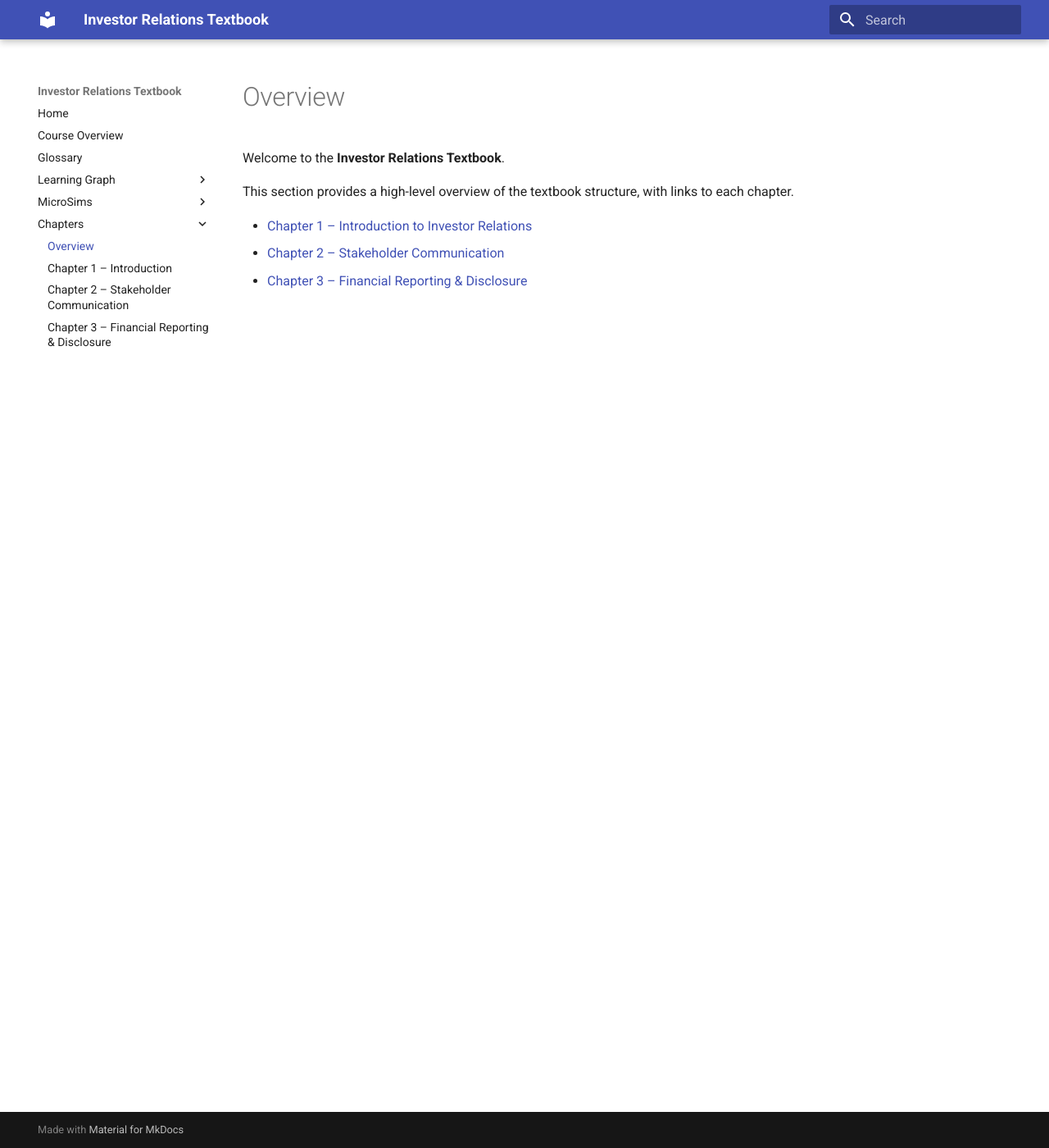
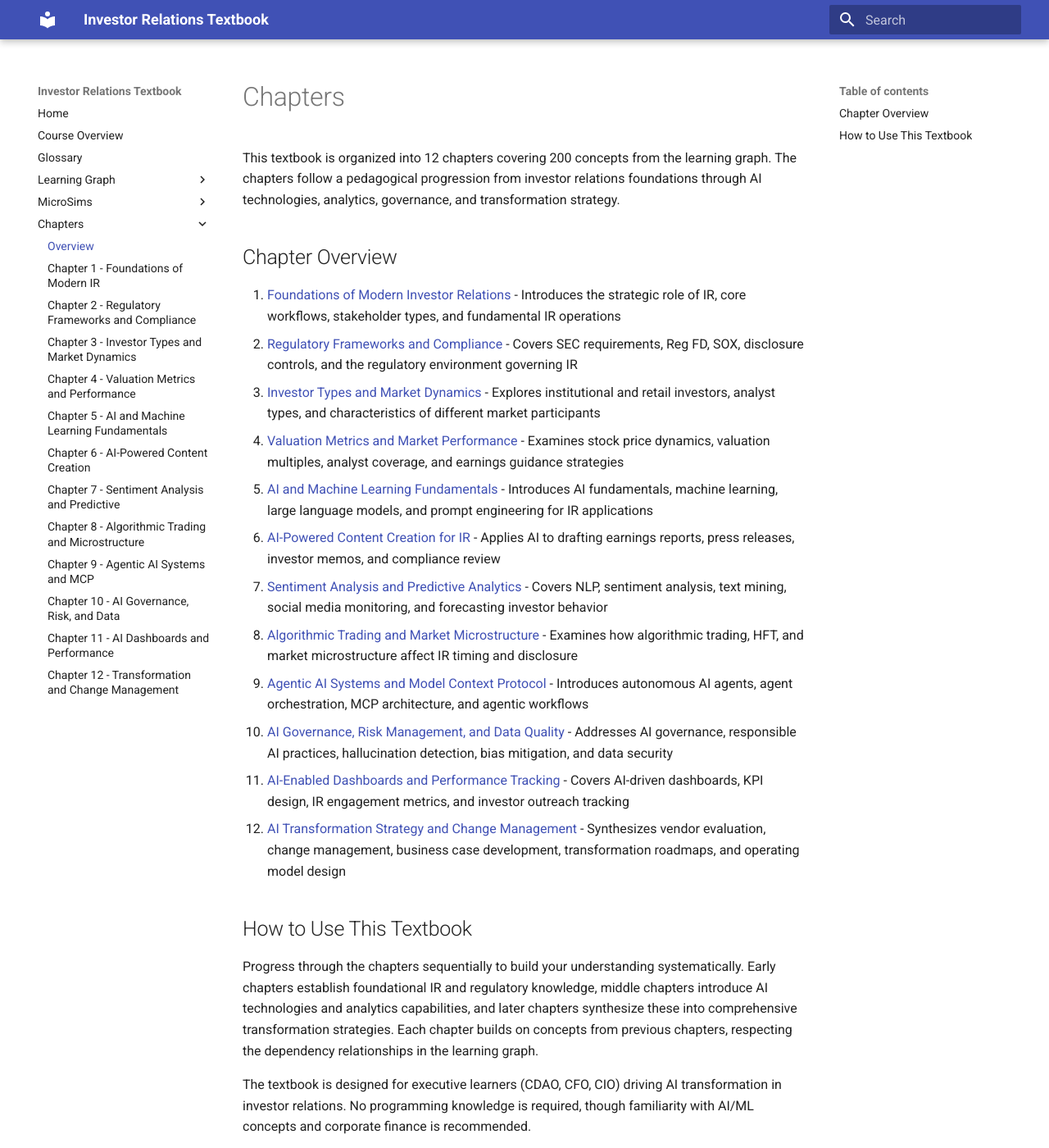
Before and after one commit to dberglu/ir-textbook, an MkDocs documentation site: the page built from docs/chapters/index.md, in a window 1280 px wide and 1400 px high. Shown: the whole window at 82% size. Built offline with MkDocs 1.6.1 and Material for MkDocs 9.7.7, drawn with Linux system fonts in a browser that asks for light colours; some of the changed text lies outside the part shown.

Commit message:
Add 12-chapter structure with 200 concepts mapped to learning graph
Created comprehensive chapter structure:
- 12 chapters covering all 200 concepts from learning graph
- Chapter 1-4: IR foundations, regulatory, investors, valuation (72 concepts)
- Chapter 5-9: AI/ML fundamentals, content creation, analytics, agentic systems (79 concepts)
- Chapter 10-12: Governance, dashboards, transformation strategy (49 concepts)
- All chapters include title, summary, concept list, and prerequisites
- Updated mkdocs.yml navigation with all 12 chapters
- Removed old placeholder chapter files
- Ready for content generation using chapter-content-generator skill

Statistics:
- Average: 16.7 concepts per chapter
- Range: 9-43 concepts per chapter
- All dependencies respected in chapter ordering
- Aligned with 12 taxonomy categories

🤖 Generated with [Claude Code](https://claude.com/claude-code)

Co-Authored-By: Claude <noreply@anthropic.com>

```diff
--- a/docs/chapters/index.md
+++ b/docs/chapters/index.md
@@ -1,9 +1,28 @@
-# Overview
+# Chapters
 
-Welcome to the **Investor Relations Textbook**.
+This textbook is organized into 12 chapters covering 200 concepts from the learning graph. The chapters follow a pedagogical progression from investor relations foundations through AI technologies, analytics, governance, and transformation strategy.
 
-This section provides a high-level overview of the textbook structure, with links to each chapter.
+## Chapter Overview
 
-- [Chapter 1 – Introduction to Investor Relations](chapter-1.md)
-- [Chapter 2 – Stakeholder Communication](chapter-2.md)
-- [Chapter 3 – Financial Reporting & Disclosure](chapter-3.md)
+1. [Foundations of Modern Investor Relations](01-foundations-of-modern-ir/index.md) - Introduces the strategic role of IR, core workflows, stakeholder types, and fundamental IR operations
+2. [Regulatory Frameworks and Compliance](02-regulatory-frameworks-compliance/index.md) - Covers SEC requirements, Reg FD, SOX, disclosure controls, and the regulatory environment governing IR
+3. [Investor Types and Market Dynamics](03-investor-types-market-dynamics/index.md) - Explores institutional and retail investors, analyst types, and characteristics of different market participants
+4. [Valuation Metrics and Market Performance](04-valuation-metrics-performance/index.md) - Examines stock price dynamics, valuation multiples, analyst coverage, and earnings guidance strategies
+5. [AI and Machine Learning Fundamentals](05-ai-ml-fundamentals/index.md) - Introduces AI fundamentals, machine learning, large language models, and prompt engineering for IR applications
+6. [AI-Powered Content Creation for IR](06-ai-powered-content-creation/index.md) - Applies AI to drafting earnings reports, press releases, investor memos, and compliance review
+7. [Sentiment Analysis and Predictive Analytics](07-sentiment-analysis-predictive/index.md) - Covers NLP, sentiment analysis, text mining, social media monitoring, and forecasting investor behavior
+8. [Algorithmic Trading and Market Microstructure](08-algorithmic-trading-microstructure/index.md) - Examines how algorithmic trading, HFT, and market microstructure affect IR timing and disclosure
+9. [Agentic AI Systems and Model Context Protocol](09-agentic-ai-systems-mcp/index.md) - Introduces autonomous AI agents, agent orchestration, MCP architecture, and agentic workflows
+10. [AI Governance, Risk Management, and Data Quality](10-ai-governance-risk-data/index.md) - Addresses AI governance, responsible AI practices, hallucination detection, bias mitigation, and data security
+11. [AI-Enabled Dashboards and Performance Tracking](11-ai-dashboards-performance/index.md) - Covers AI-driven dashboards, KPI design, IR engagement metrics, and investor outreach tracking
+12. [AI Transformation Strategy and Change Management](12-transformation-change-management/index.md) - Synthesizes vendor evaluation, change management, business case development, transformation roadmaps, and operating model design
+
+## How to Use This Textbook
+
+Progress through the chapters sequentially to build your understanding systematically. Early chapters establish foundational IR and regulatory knowledge, middle chapters introduce AI technologies and analytics capabilities, and later chapters synthesize these into comprehensive transformation strategies. Each chapter builds on concepts from previous chapters, respecting the dependency relationships in the learning graph.
+
+The textbook is designed for executive learners (CDAO, CFO, CIO) driving AI transformation in investor relations. No programming knowledge is required, though familiarity with AI/ML concepts and corporate finance is recommended.
+
+---
+
+**Note:** Each chapter includes a complete list of concepts covered. Review the prerequisites before starting each chapter to ensure you have the necessary background knowledge.
--- a/mkdocs.yml
+++ b/mkdocs.yml
@@ -17,6 +17,15 @@ nav:
       - Graph Viewer: sims/graph-viewer/index.md
   - Chapters:
       - Overview: chapters/index.md
-      - Chapter 1 – Introduction: chapters/chapter-1.md
-      - Chapter 2 – Stakeholder Communication: chapters/chapter-2.md
-      - Chapter 3 – Financial Reporting & Disclosure: chapters/chapter-3.md
+      - Chapter 1 - Foundations of Modern IR: chapters/01-foundations-of-modern-ir/index.md
+      - Chapter 2 - Regulatory Frameworks and Compliance: chapters/02-regulatory-frameworks-compliance/index.md
+      - Chapter 3 - Investor Types and Market Dynamics: chapters/03-investor-types-market-dynamics/index.md
+      - Chapter 4 - Valuation Metrics and Performance: chapters/04-valuation-metrics-performance/index.md
+      - Chapter 5 - AI and Machine Learning Fundamentals: chapters/05-ai-ml-fundamentals/index.md
+      - Chapter 6 - AI-Powered Content Creation: chapters/06-ai-powered-content-creation/index.md
+      - Chapter 7 - Sentiment Analysis and Predictive: chapters/07-sentiment-analysis-predictive/index.md
+      - Chapter 8 - Algorithmic Trading and Microstructure: chapters/08-algorithmic-trading-microstructure/index.md
+      - Chapter 9 - Agentic AI Systems and MCP: chapters/09-agentic-ai-systems-mcp/index.md
+      - Chapter 10 - AI Governance, Risk, and Data: chapters/10-ai-governance-risk-data/index.md
+      - Chapter 11 - AI Dashboards and Performance: chapters/11-ai-dashboards-performance/index.md
+      - Chapter 12 - Transformation and Change Management: chapters/12-transformation-change-management/index.md
```
Also changed, not shown: docs/chapters/01-foundations-of-modern-ir/index.md (added, +39 -0 lines), docs/chapters/02-regulatory-frameworks-compliance/index.md (added, +45 -0 lines), docs/chapters/03-investor-types-market-dynamics/index.md (added, +35 -0 lines), docs/chapters/04-valuation-metrics-performance/index.md (added, +29 -0 lines), docs/chapters/05-ai-ml-fundamentals/index.md (added, +41 -0 lines), docs/chapters/06-ai-powered-content-creation/index.md (added, +28 -0 lines), docs/chapters/07-sentiment-analysis-predictive/index.md (added, +36 -0 lines), docs/chapters/08-algorithmic-trading-microstructure/index.md (added, +29 -0 lines), docs/chapters/09-agentic-ai-systems-mcp/index.md (added, +35 -0 lines), docs/chapters/10-ai-governance-risk-data/index.md (added, +48 -0 lines), docs/chapters/11-ai-dashboards-performance/index.md (added, +30 -0 lines), docs/chapters/12-transformation-change-management/index.md (added, +69 -0 lines), docs/chapters/chapter-1.md (deleted), docs/chapters/chapter-2.md (deleted), 1 more files.
